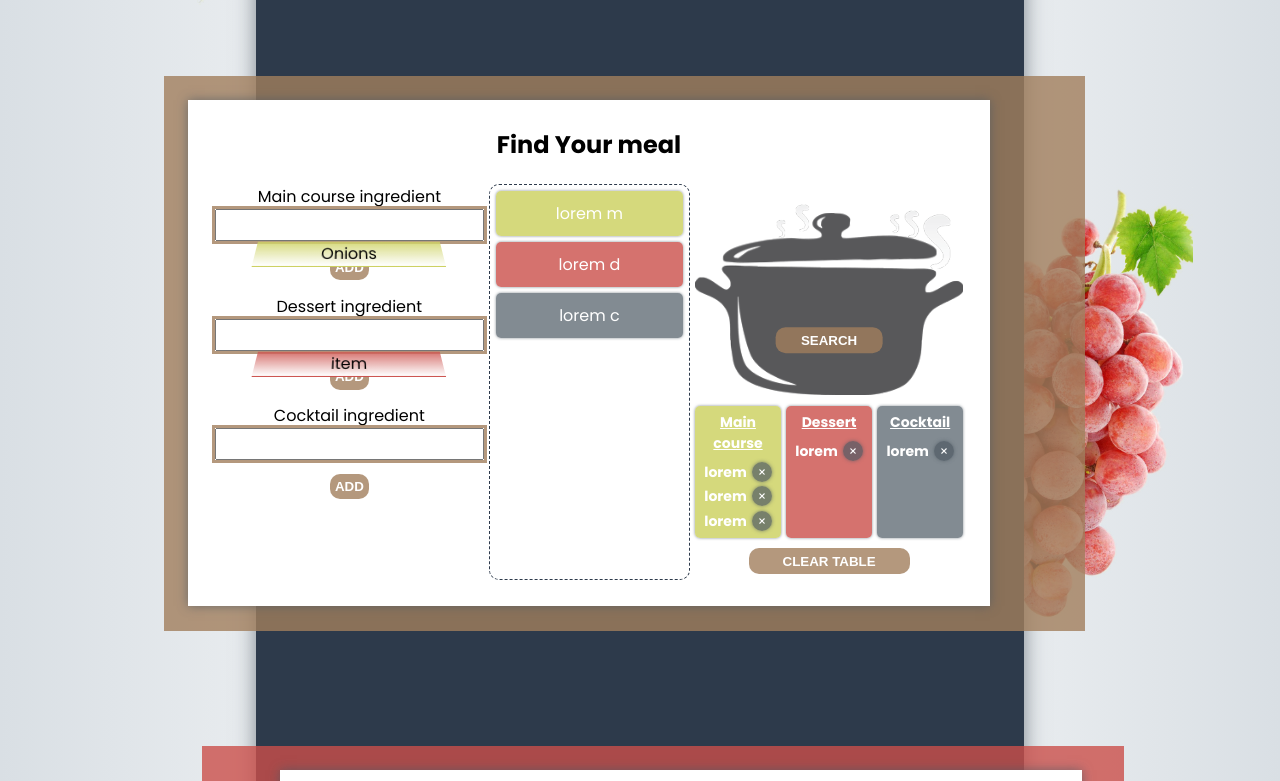
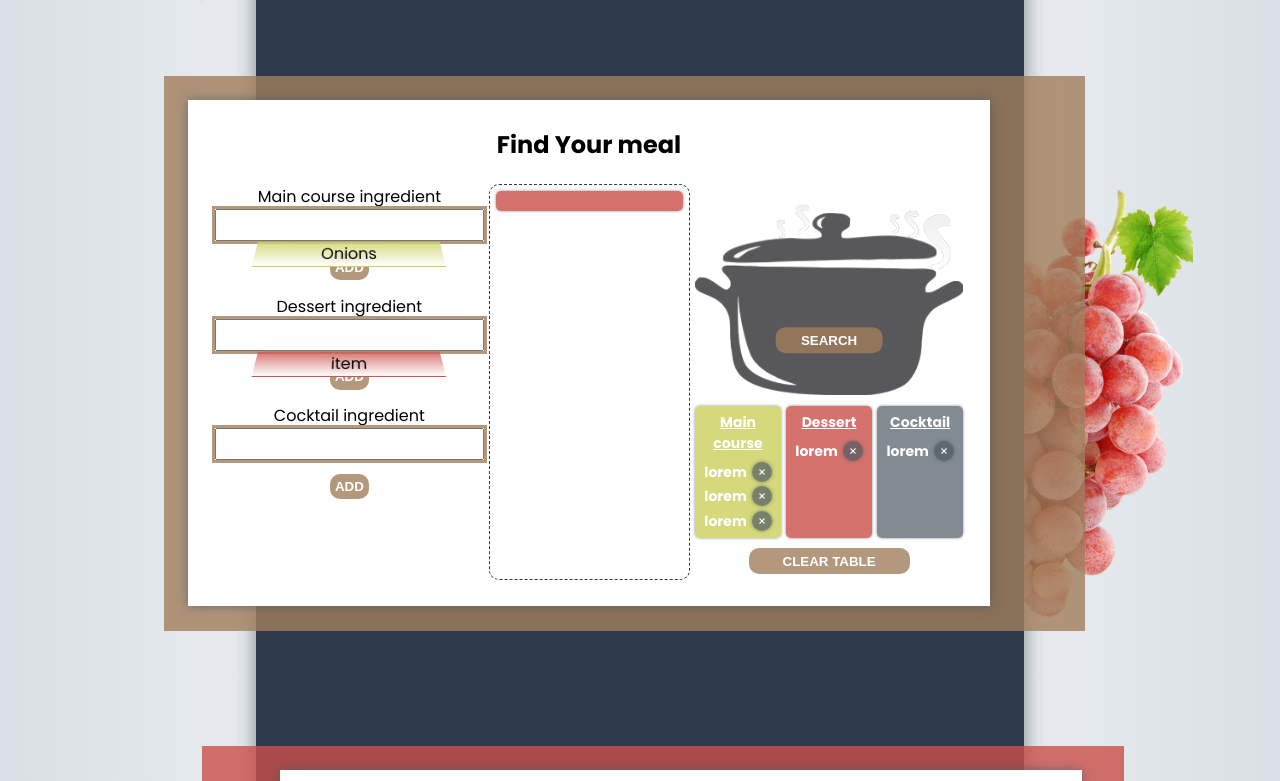
Before and after one commit to ArlBiern/CookBook, a website built with webpack: page src/index.html in a window 1280 px wide. Both pictures are taken after a click on the element 349 px from the left and 1994 px from the top of the page. Shown: the part 1613-2394 px from the top of the page. Built offline with nearby package versions, Linux system fonts and the light colour scheme.

Commit message:
Add option of creating cards based on user ingredient choice
- user can't add two identical cards
- user can't add more card than limit
- user see warning box when tries add identical/duplicate card
- user can close warning box or warning box will disappear after few seconds
- minor corrects in html markup and css styles (indentation, remove mockup data)

```diff
--- a/src/css/error.css
+++ b/src/css/error.css
@@ -2,25 +2,25 @@
   position: relative;
 }
 
-.error, .error span {
+.error, .error-close-button {
   box-shadow: 0 0 5px var(--sectionB);
 }
 
 .error {
+  background: var(--mainLight);
+  border-radius: 5px;
+  height: auto;
+  left: 50%;
+  opacity: 0.9;
+  padding: 3%;
   position: absolute;
-    background: var(--mainLight);
-    padding: 3%;
+  top: 70%;
+  transform: translate(-50%, -50%);
   width: 150px;
-    height: auto;
-    opacity: 0.9;
-    border-radius: 5px;
   z-index: 20;
-    top: 70%;
-    left: 50%;
-    transform: translate(-50%, -50%);
 }
 
-.error span {
+.error-close-button {
   display: inline-block;
   font-weight: 700;
   width: 25px;
--- a/src/index.html
+++ b/src/index.html
@@ -107,8 +107,7 @@
                             <div class="gridBox">
                                 <div class="selectBox">
                                     <div data-input="mainMeal">
-                                        <!--error will be remove after adding  the functionality of the input-->
-                                        <!-- <div class="error">Unknown ingredient <span>+</span></div> -->
+                                        <div class="error hidden"><span class="error-message"></span ><span class="error-close-button">+</span></div>
                                         <label for="mainMeal">Main course ingredient</label>
                                         <input id="mainMeal" type="text"> <!--from Recipe Puppy-->
                                         <ul data-select="mainMeal">
@@ -149,10 +148,6 @@
                                     </div>
                                 </div>
                                 <div class="cardBox dropzone">
-                                    <!--will be removed after adding the functionality of the card-->
-                                    <div data-card="mainMeal" draggable="true" class="card">lorem m</div> <!--card for main meal ingredient-->
-                                    <div data-card="dessert" draggable="true" class="card">lorem d</div> <!--card for dessert ingredient-->
-                                    <div data-card="cocktail" draggable="true" class="card">lorem c</div> <!--card for cocktail ingredient-->
                                 </div>
                                 <div class="potBox">
                                     <div class="pot dropzone">
--- a/src/index.js
+++ b/src/index.js
@@ -9,21 +9,20 @@ import './css/utilities.css'
 import './css/glide.core.min.css'
 import './css/glide.theme.min.css'
 import Glide from '@glidejs/glide'
+import * as utili from './js/utilities'
 import * as ing from './js/ingredient-inputs'
 
 const pageLoad = () => {
-  // const addIngredientButtons = document.querySelectorAll('.selectBox button')
-  // const ingredientInputs = document.querySelectorAll('selectBox input')
-  // const hintLists = document.querySelectorAll('.selectBox ul')
   const selectBox = document.querySelector('.selectBox')
   const ingredientsInputs = document.querySelectorAll('.selectBox input')
+  const errorCloseButton = document.querySelector('.error-close-button')
 
   const preparePage = () => {
     new Glide('.glide', { autoplay: 4000 }).mount()
     // for DEBUGGING
     const buttons = [...document.querySelectorAll('.selectBox button')]
     buttons.forEach((b) => {
-      console.log('zmieniam button')
+      console.log('I turn buttons on')
       b.disabled = false
     })
   }
@@ -39,6 +38,7 @@ const pageLoad = () => {
   ingredientsInputs.forEach((i) => {
     i.addEventListener('focus', ing.checkInput)
   })
+  errorCloseButton.addEventListener('click', utili.hideWarning)
 }
 
 document.addEventListener('DOMContentLoaded', pageLoad)
--- a/src/js/ingredient-inputs.js
+++ b/src/js/ingredient-inputs.js
@@ -1,5 +1,96 @@
+import * as utili from './utilities'
+
+const cardBox = document.querySelector('.cardBox')
+const selectBox = document.querySelector('.selectBox')
+
+const mainMealInput = document.querySelector('#mainMeal')
+const dessertInput = document.querySelector('#dessert')
+const cocktailInput = document.querySelector('#cocktail')
+
+const mainMealBox = selectBox.querySelector('[data-input="mainMeal"]')
+const dessertBox = selectBox.querySelector('[data-input="dessert"]')
+const cocktailBox = selectBox.querySelector('[data-input="cocktail"]')
+
+const warningElement = selectBox.querySelector('.error')
+const warningElementText = selectBox.querySelector('.error-message')
+
+const warningHideTime = 3000
+
+const warning = {
+  enough: 'Enough ingredients in this category',
+  duplicate: 'This ingredient already added'
+}
+
+const ingredientsData = {
+  mainMeal: {
+    limit: 4,
+    input: mainMealInput,
+    box: mainMealBox
+  },
+  dessert: {
+    limit: 2,
+    input: dessertInput,
+    box: dessertBox
+  },
+  cocktail: {
+    limit: 2,
+    input: cocktailInput,
+    box: cocktailBox
+  }
+}
+
+const getInputValue = (dishGroup) => {
+  console.log('I take input value')
+  console.log(dishGroup)
+  console.log(ingredientsData[dishGroup])
+  console.log(dessertInput)
+  return ingredientsData[dishGroup].input.value.trim()
+}
+
+const renderWarning = (button, dishGroup, reason) => {
+  const { [dishGroup]: { box } } = ingredientsData
+  // comment out for debugging
+  // button.disabled = true
+  warningElementText.innerText = reason
+  box.prepend(warningElement)
+  utili.showElement(warningElement)
+  setTimeout(utili.hideElement, warningHideTime, warningElement)
+}
+
+const renderCard = (dishGroup, inputValue) => {
+  console.log('I render card')
+  const htmlContent = `
+<div data-card="${dishGroup}" draggable="true" class="card">
+  ${inputValue}
+</div>`
+  cardBox.insertAdjacentHTML('beforeend', htmlContent)
+}
+
 const createIngredientCard = (clickedButton) => {
   console.log('You clicked Add Button - I will create a card')
+  const dishGroup = clickedButton.parentElement.dataset.input
+  console.log(dishGroup)
+  const addedIngredients = [...cardBox.querySelectorAll(`[data-card=${dishGroup}]`)].map((i) => i.innerText)
+  console.log(addedIngredients.length)
+  // check how many ingredients in each category were already added
+  if (addedIngredients.length >= ingredientsData[dishGroup].limit) {
+    console.log('We have enough ingredients in this category')
+    renderWarning(clickedButton, dishGroup, warning.enough)
+    return false
+  }
+  // check if user has already added the ingredient
+  const inputValue = getInputValue(dishGroup)
+  if (addedIngredients.includes(inputValue)) {
+    console.log('Ingredient exist')
+    renderWarning(clickedButton, dishGroup, warning.duplicate)
+    return false
+  }
+
+  console.log(inputValue)
+  renderCard(dishGroup, inputValue)
+  // comment out for DEBUGGING
+  // clickedButton.disabled = true
+  return true
 }
 
 const hideHints = (e) => {
@@ -32,9 +123,6 @@ const selectBoxClicked = (e) => {
     case 'li':
       getIngredientFromHint(clickedEl)
       break
-    // case 'input':
-    //   checkInput(clickedEl)
-    //   break
     default:
       break
   }
--- /dev/null
+++ b/src/js/utilities.js
@@ -0,0 +1,10 @@
+const showElement = (el) => el.classList.remove('hidden')
+
+const hideElement = (el) => el.classList.add('hidden')
+
+const hideWarning = (e) => {
+  const warning = e.target.parentElement
+  hideElement(warning)
+}
+
+export { showElement, hideElement, hideWarning }
```
Lines whose indentation alone changed are shown as unchanged.
